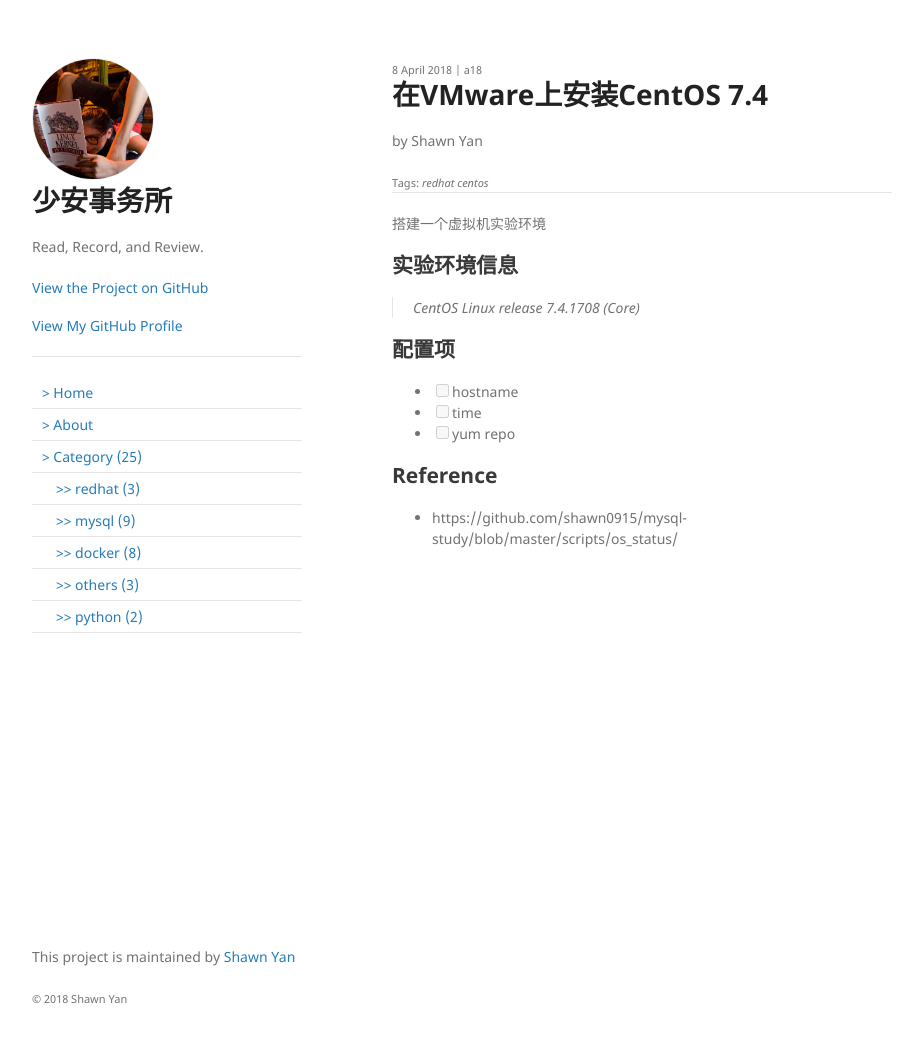
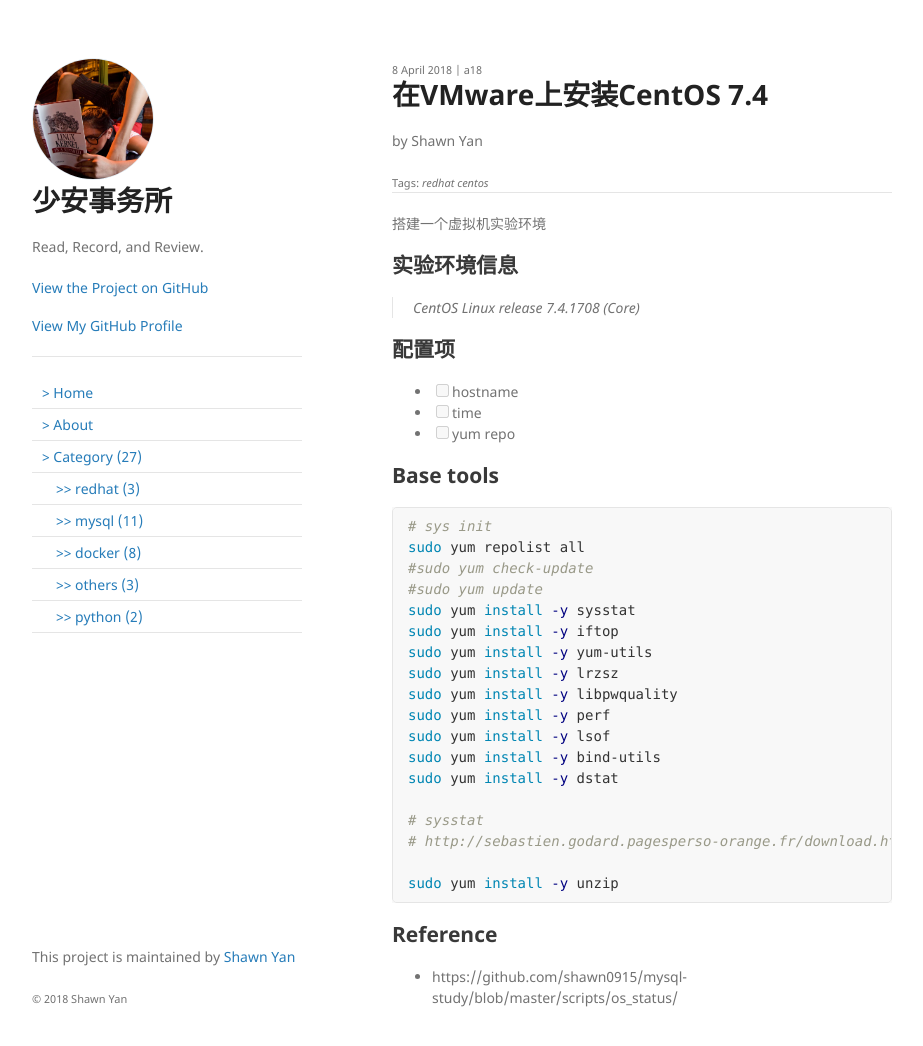
Before and after one commit to shawn0915/shawnyan.github.io, a Jekyll site: the page built from _posts/redhat/2018-04-08-centos7-in-vmware.md, in a window 1280 px wide and 1078 px high. Shown: the top 1046 px of the window, without its empty margins (178-1101 px from the left). Built offline with Jekyll 4.4.1, drawn with Linux system fonts in a browser that asks for light colours.

Commit message:
a26 innotop a27 health check

````diff
--- a/_posts/redhat/2018-04-08-centos7-in-vmware.md
+++ b/_posts/redhat/2018-04-08-centos7-in-vmware.md
@@ -22,6 +22,28 @@ excerpt: a18
 - [ ] time
 - [ ] yum repo
 
+## Base tools
+
+```bash
+# sys init
+sudo yum repolist all
+#sudo yum check-update
+#sudo yum update
+sudo yum install -y sysstat
+sudo yum install -y iftop
+sudo yum install -y yum-utils
+sudo yum install -y lrzsz
+sudo yum install -y libpwquality
+sudo yum install -y perf
+sudo yum install -y lsof
+sudo yum install -y bind-utils
+sudo yum install -y dstat
+
+# sysstat
+# http://sebastien.godard.pagesperso-orange.fr/download.html
+
+sudo yum install -y unzip
+```
 
 ## Reference
 
````
Also changed, not shown: _posts/mysql/2018-04-17-benchmark-with-sysbench.md (+1 -0 lines), _posts/mysql/2018-04-19-about-innotop.md (added, +83 -0 lines), _posts/mysql/2018-04-20-mysql-health-check.md (added, +20 -0 lines).
